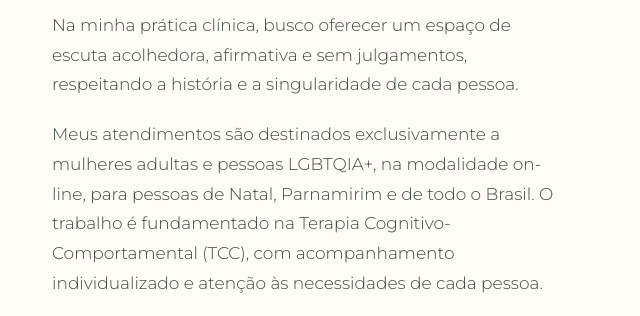
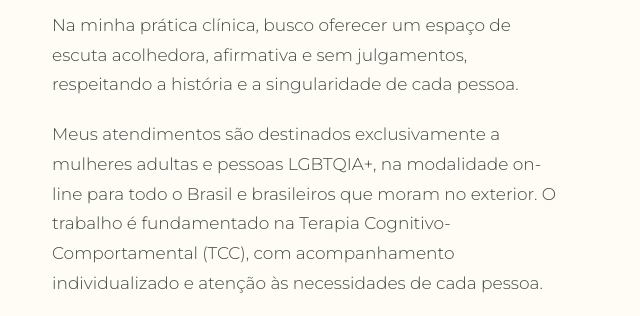
Before and after one commit to Raidro/psigiuliana, a plain HTML site: page index.html in a window 1280 px wide. Shown: the part 3920-4236 px from the top of the page, 616-1256 px from the left. Drawn offline with Linux system fonts and the light colour scheme.

Commit message:
Sobre: atendimento online também para brasileiros no exterior
Co-Authored-By: Claude Opus 5.5 <noreply@anthropic.com>

```diff
--- a/index.html
+++ b/index.html
@@ -303,7 +303,7 @@ a{color:#415d51}a:hover{color:#2f463c}
         <p style="margin: 0; font-size: 17px; line-height: 1.75; font-weight: 300; color: #3e4a44">Sou Giuliana Fernandes, psicóloga formada pela Universidade Potiguar (UNP), com pós-graduação em Terapia Cognitivo-Comportamental (TCC) pela PUC-RS.</p>
         <p style="margin: 0; font-size: 17px; line-height: 1.75; font-weight: 300; color: #3e4a44">Além da psicologia, sou apaixonada por música e gosto de tocar piano. Tenho dois gatos e dois cachorros que fazem parte da minha rotina. Também gosto de descobrir novos hobbies, experimentar coisas diferentes e encontrar beleza nas pequenas experiências do cotidiano.</p>
         <p style="margin: 0; font-size: 17px; line-height: 1.75; font-weight: 300; color: #3e4a44">Na minha prática clínica, busco oferecer um espaço de escuta acolhedora, afirmativa e sem julgamentos, respeitando a história e a singularidade de cada pessoa.</p>
-        <p style="margin: 0; font-size: 17px; line-height: 1.75; font-weight: 300; color: #3e4a44">Meus atendimentos são destinados exclusivamente a mulheres adultas e pessoas LGBTQIA+, na modalidade on-line, para pessoas de Natal, Parnamirim e de todo o Brasil. O trabalho é fundamentado na Terapia Cognitivo-Comportamental (TCC), com acompanhamento individualizado e atenção às necessidades de cada pessoa.</p>
+        <p style="margin: 0; font-size: 17px; line-height: 1.75; font-weight: 300; color: #3e4a44">Meus atendimentos são destinados exclusivamente a mulheres adultas e pessoas LGBTQIA+, na modalidade on-line para todo o Brasil e brasileiros que moram no exterior. O trabalho é fundamentado na Terapia Cognitivo-Comportamental (TCC), com acompanhamento individualizado e atenção às necessidades de cada pessoa.</p>
         <p style="margin: 0; font-size: 17px; line-height: 1.75; font-weight: 300; color: #3e4a44">Acredito na psicoterapia como um espaço de autoconhecimento, compreensão das emoções e construção de novas possibilidades para lidar com os desafios da vida.</p>
         <p style="margin: 0; display: flex; flex-direction: column; gap: 4px"><span style="font-style: italic; font-weight: 300; font-size: 22px; color: #415d51">Giuliana Beatriz Lima Fernandes</span><span style="font-size: 13px; letter-spacing: .12em; text-transform: uppercase; color: #5b6b63">Psicóloga · CRP 17/7555 · Pós-graduada em TCC (PUC-RS)</span></p>
       </div>
```
